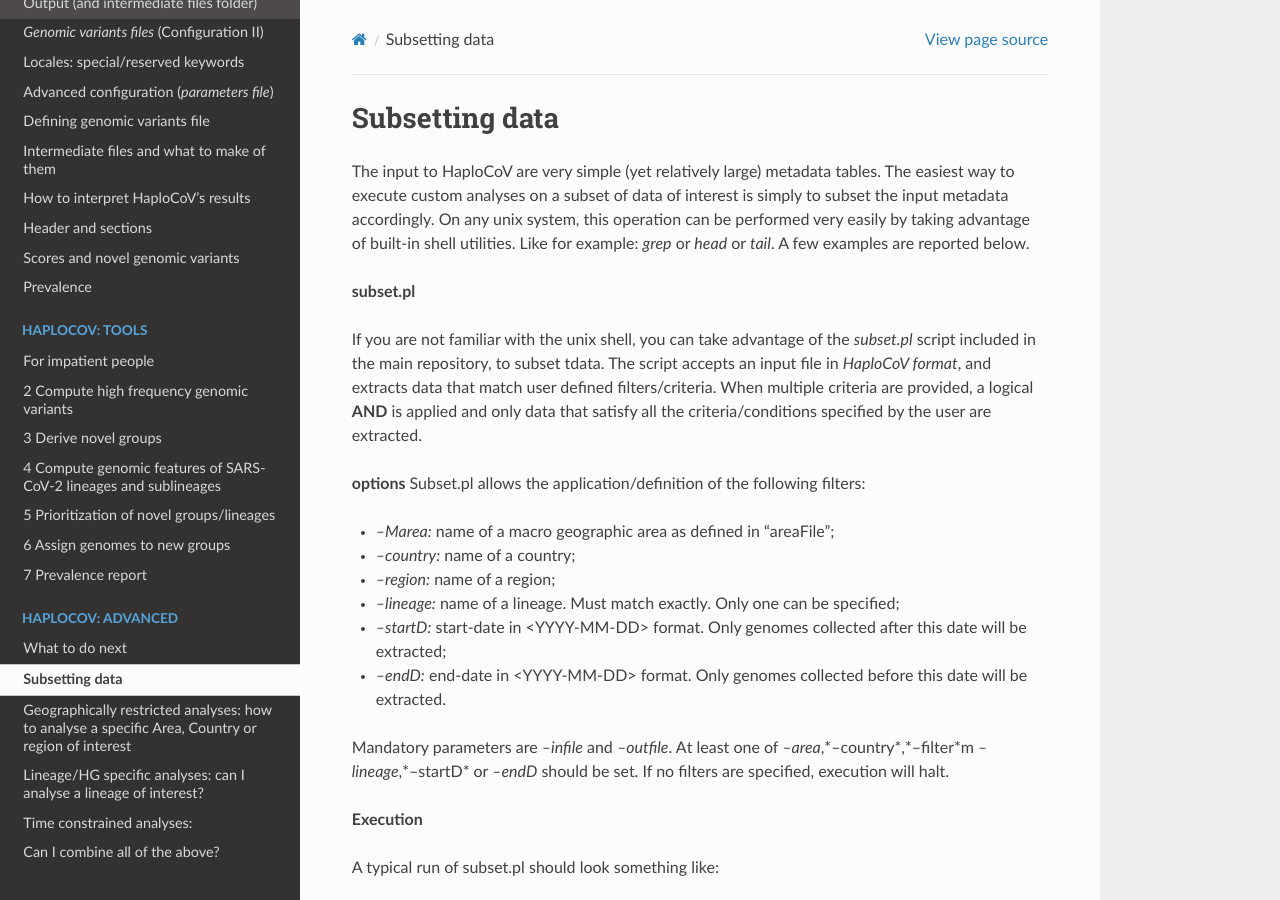
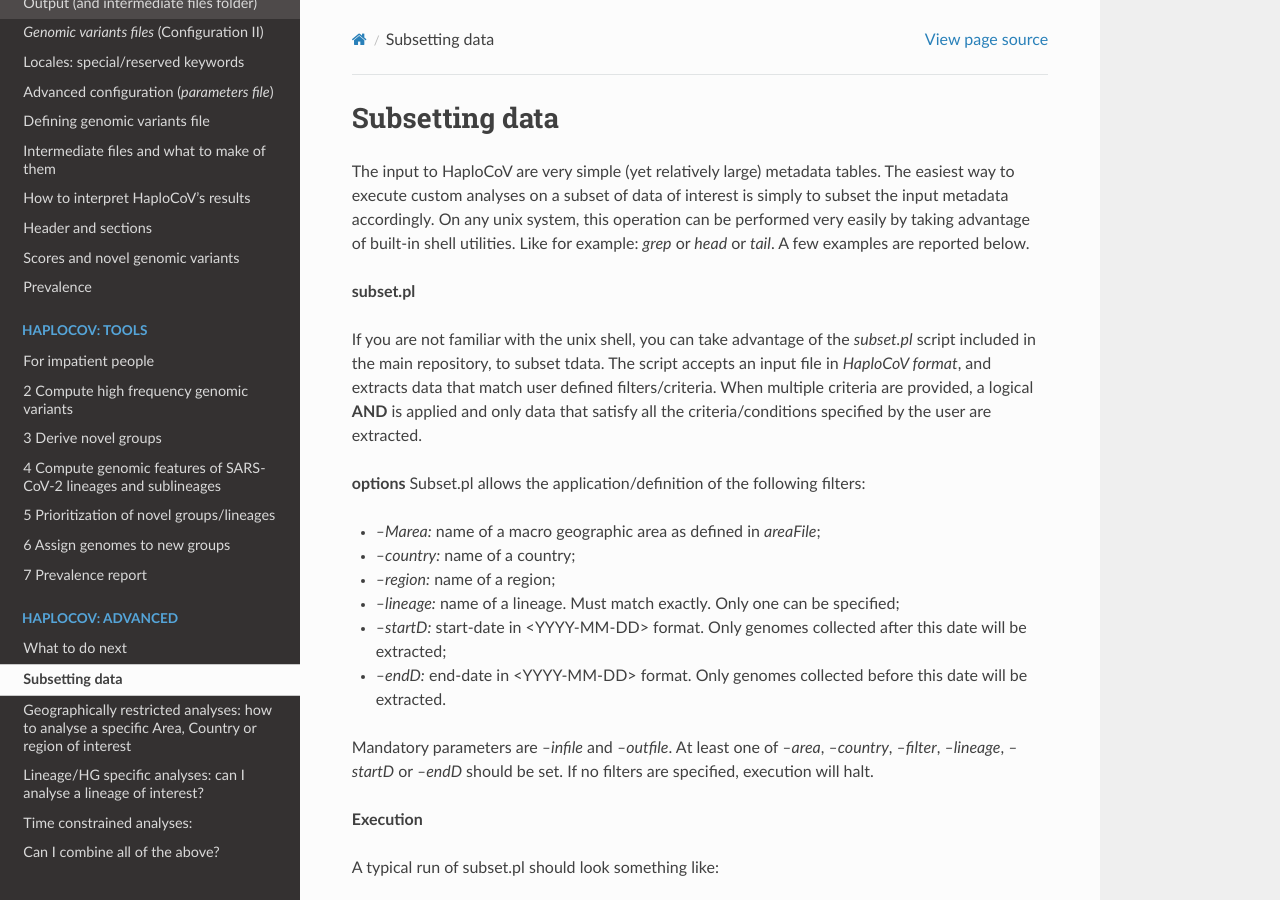
Before and after one commit to matteo14c/HaploCoV, a Sphinx documentation site: the page built from docs/source/subsetting.rst, in a window 1280 px wide and 900 px high. Built offline with Sphinx 7.4.7 and the Read the Docs theme 2.0.0, drawn with Linux system fonts in a browser that asks for light colours.

```diff
--- a/docs/source/subsetting.rst
+++ b/docs/source/subsetting.rst
@@ -11,15 +11,15 @@ If you are not familiar with the unix shell, you can take advantage of the *subs
 **options**
 Subset.pl allows the application/definition of the following filters:
 
-* *--Marea:* name of a macro geographic area as defined in “areaFile”;
+* *--Marea:* name of a macro geographic area as defined in *areaFile*;
 * *--country:*  name of a country;
 * *--region:* name of a region;
 * *--lineage:* name of a lineage. Must match exactly. Only one can be specified;
 * *--startD:* start-date in <YYYY-MM-DD> format. Only genomes collected after this date will be extracted;
 * *--endD:* end-date in <YYYY-MM-DD> format. Only genomes collected before this date will be extracted.
 
-Mandatory parameters are *--infile* and *--outfile*. At least one of  *--area*,*--country*,*--filter*m
-*--lineage*,*--startD* or *--endD* should be set. If no filters are specified, execution will halt.
+Mandatory parameters are *--infile* and *--outfile*. At least one of  *--area*, *--country*, *--filter*,
+*--lineage*, *--startD* or *--endD* should be set. If no filters are specified, execution will halt.
 
 **Execution**
 
```
